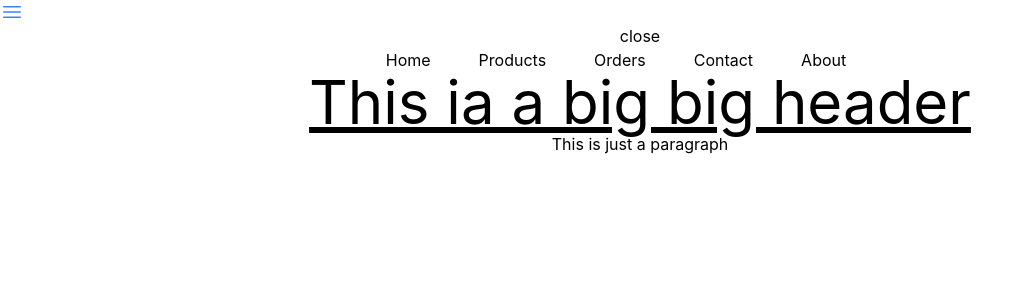
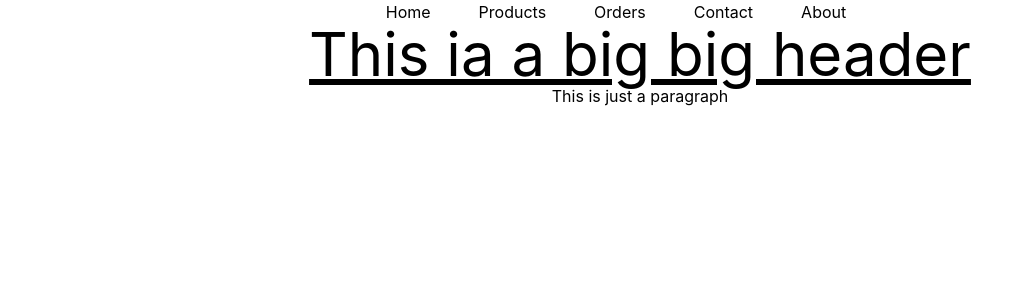
Before and after one commit to SharmiNMooN/react-with-tailwind, a React (Create React App) app: page / in a window 1280 px wide. Shown: the top 300 px of the page, without its empty margins (0-1031 px from the left). Built offline with nearby package versions, Linux system fonts and the light colour scheme.

Commit message:
menumar responsive implement done

```diff
--- a/src/components/NavBar/NavBar.js
+++ b/src/components/NavBar/NavBar.js
@@ -1,6 +1,6 @@
 import React, { useState } from "react";
 import Link from "../Link/Link";
-import { Bars3Icon } from "@heroicons/react/24/solid";
+import { Bars3Icon, XMarkIcon } from "@heroicons/react/24/solid";
 
 const NavBar = () => {
   const [open, setOpen] = useState(false);
@@ -13,11 +13,14 @@ const NavBar = () => {
   ];
   return (
     <nav>
-      <Bars3Icon
+      <div
         onClick={() => setOpen(!open)}
-        className="h-6 w-6 text-blue-500"
-      />
-      <span>{open ? "open" : "close"}</span>
+        className="h-6 w-6 md:hidden text-blue-500"
+      >
+        {open ? <XMarkIcon /> : <Bars3Icon />}
+      </div>
+
+      {/* <span>{open ? "open" : "close"}</span> */}
 
       <ul className="md:flex justify-center">
         {routes.map((route) => (
```
